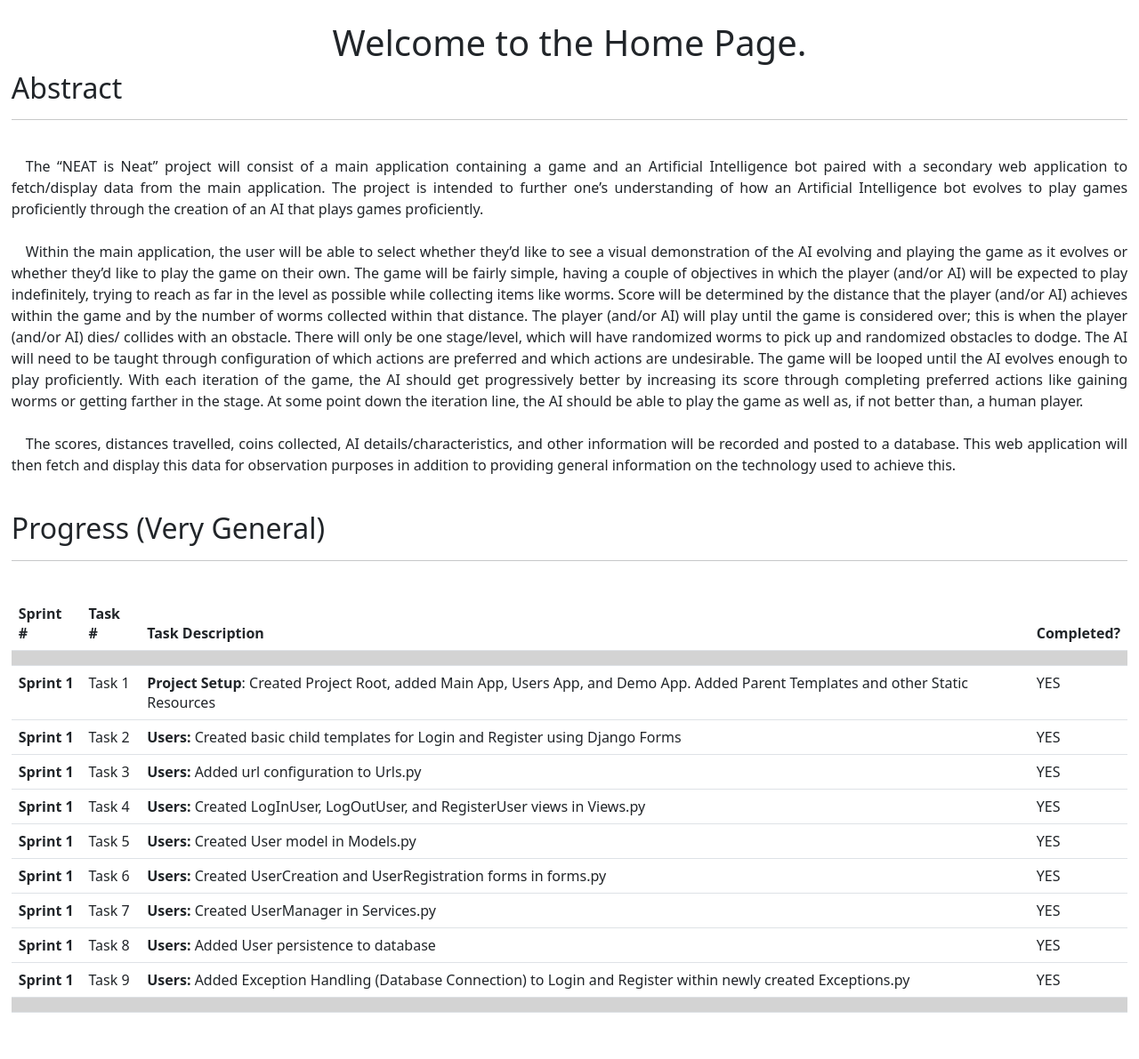
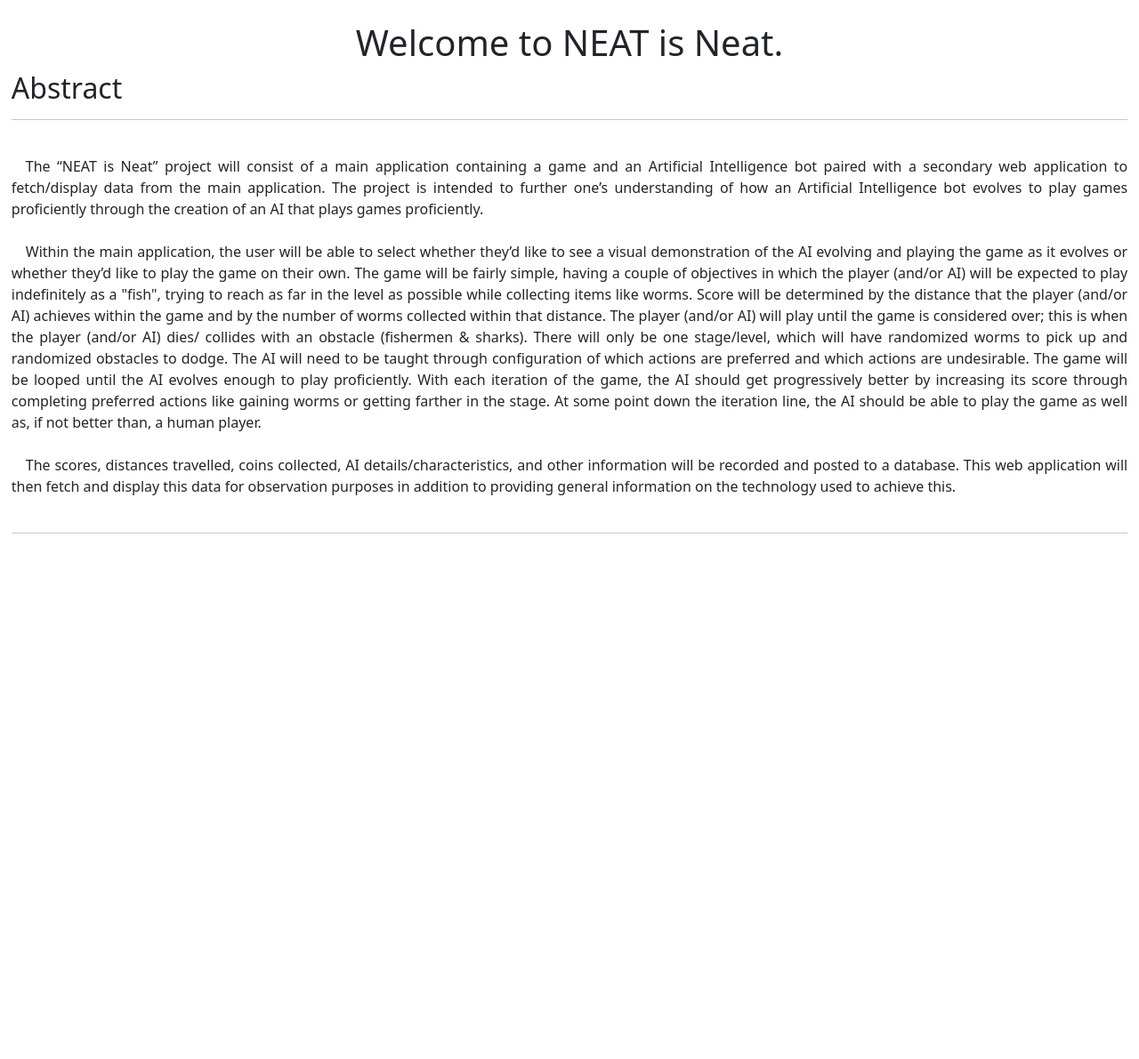
Before and after one commit to MikeUchmanowicz/Neat-is-Neat-Senior-Project, a Django app: page / in a window 1280 px wide. Shown: the part 69-1260 px from the top of the page at 89% size. After the commit the page ends 669 px from the top, so only its background shows below. Run offline with Django 4.2, Linux system fonts and the light colour scheme.

Commit message:
Update home.html
remove table of progress. unnecessary.

```diff
--- a/NeatIsNeat/Main/templates/main/home.html
+++ b/NeatIsNeat/Main/templates/main/home.html
@@ -11,7 +11,7 @@
 {% block content %}
     <br>
     <div style="text-align: center;">
-        <h1> Welcome to the Home Page. </h1>
+        <h1> Welcome to NEAT is Neat. </h1>
 
     </div>
         <h2> Abstract </h2>
@@ -19,100 +19,10 @@
         <p align="justify">
             &emsp;The “NEAT is Neat” project will consist of a main application containing a game and an Artificial Intelligence bot paired with a secondary web application to fetch/display data from the main application. The project is intended to further one’s understanding of how an Artificial Intelligence bot evolves to play games proficiently through the creation of an AI that plays games proficiently.
         <br><br>
-            &emsp;Within the main application, the user will be able to select whether they’d like to see a visual demonstration of the AI evolving and playing the game as it evolves or whether they’d like to play the game on their own. The game will be fairly simple, having a couple of objectives in which the player (and/or AI) will be expected to play indefinitely, trying to reach as far in the level as possible while collecting items like worms. Score will be determined by the distance that the player (and/or AI) achieves within the game and by the number of worms collected within that distance. The player (and/or AI) will play until the game is considered over; this is when the player (and/or AI) dies/ collides with an obstacle. There will only be one stage/level, which will have randomized worms to pick up and randomized obstacles to dodge. The AI will need to be taught through configuration of which actions are preferred and which actions are undesirable. The game will be looped until the AI evolves enough to play proficiently. With each iteration of the game, the AI should get progressively better by increasing its score through completing preferred actions like gaining worms or getting farther in the stage. At some point down the iteration line, the AI should be able to play the game as well as, if not better than, a human player.
+            &emsp;Within the main application, the user will be able to select whether they’d like to see a visual demonstration of the AI evolving and playing the game as it evolves or whether they’d like to play the game on their own. The game will be fairly simple, having a couple of objectives in which the player (and/or AI) will be expected to play indefinitely as a "fish", trying to reach as far in the level as possible while collecting items like worms. Score will be determined by the distance that the player (and/or AI) achieves within the game and by the number of worms collected within that distance. The player (and/or AI) will play until the game is considered over; this is when the player (and/or AI) dies/ collides with an obstacle (fishermen & sharks). There will only be one stage/level, which will have randomized worms to pick up and randomized obstacles to dodge. The AI will need to be taught through configuration of which actions are preferred and which actions are undesirable. The game will be looped until the AI evolves enough to play proficiently. With each iteration of the game, the AI should get progressively better by increasing its score through completing preferred actions like gaining worms or getting farther in the stage. At some point down the iteration line, the AI should be able to play the game as well as, if not better than, a human player.
         <br><br>
             &emsp;The scores, distances travelled, coins collected, AI details/characteristics, and other information will be recorded and posted to a database. This web application will then fetch and display this data for observation purposes in addition to providing general information on the technology used to achieve this.
         <br><br>
         </p>
-
-        <h2> Progress (Very General)</h2>
-        <hr><br>
-    <div style="text-align: center;">
-        <table class="table " >
-            <thead class="thead-dark">
-                <tr>
-                    <th scope="col">Sprint #</th>
-                    <th scope="col">Task  #</th>
-                    <th scope="col">Task Description</th>
-                    <th scope="col">Completed?</th>
-
-                </tr>
-            </thead>
-            <tbody>
-                <tr style="background-color:lightgray">
-                    <th scope="row"></th>
-                    <td colspan="3"></td>
-                </tr>
-                <tr>
-                    <th scope="row">Sprint 1</th>
-                    <td>Task 1</td>
-                    <td><b>Project Setup</b>: Created Project Root, added Main App, Users App, and Demo App. Added Parent Templates and other Static Resources</td>
-                    <td>YES</td>
-                </tr>
-
-                <tr>
-                    <th scope="row">Sprint 1</th>
-                    <td>Task 2</td>
-                    <td><b>Users:</b> Created basic child templates for Login and Register using Django Forms</td>
-                    <td>YES</td>
-                </tr>
-
-                <tr>
-                    <th scope="row">Sprint 1</th>
-                    <td>Task 3</td>
-                    <td><b>Users:</b> Added url configuration to Urls.py</td>
-                    <td>YES</td>
-                </tr>
-                <tr>
-                    <th scope="row">Sprint 1</th>
-                    <td>Task 4</td>
-                    <td><b>Users:</b> Created LogInUser, LogOutUser, and RegisterUser views in Views.py</td>
-                    <td>YES</td>
-                </tr>
-
-                <tr>
-                    <th scope="row">Sprint 1</th>
-                    <td>Task 5</td>
-                    <td><b>Users:</b> Created User model in Models.py</td>
-                    <td>YES</td>
-                </tr>
-
-                <tr>
-                    <th scope="row">Sprint 1</th>
-                    <td>Task 6</td>
-                    <td><b>Users:</b> Created UserCreation and UserRegistration forms in forms.py</td>
-                    <td>YES</td>
-                </tr>
-
-                <tr>
-                    <th scope="row">Sprint 1</th>
-                    <td>Task 7</td>
-                    <td><b>Users:</b> Created UserManager in Services.py</td>
-                    <td>YES</td>
-                </tr>
-
-                <tr>
-                    <th scope="row">Sprint 1</th>
-                    <td>Task 8</td>
-                    <td><b>Users:</b> Added User persistence to database</td>
-                    <td>YES</td>
-                </tr>
-
-                <tr>
-                    <th scope="row">Sprint 1</th>
-                    <td>Task 9</td>
-                    <td><b>Users:</b> Added Exception Handling (Database Connection) to Login and Register within newly created Exceptions.py</td>
-                    <td>YES</td>
-                </tr>
-
-                <tr style="background-color:lightgray">
-                    <th scope="row"></th>
-                    <td colspan="3"></td>
-                </tr>
-
-            </tbody>
-        </table>
-
-    </div>
-    <br>
+        <hr>
 {% endblock %}
```
